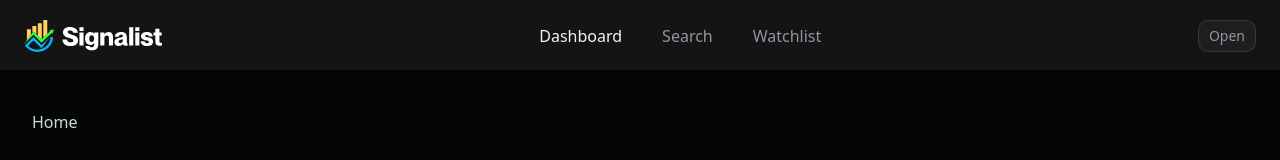
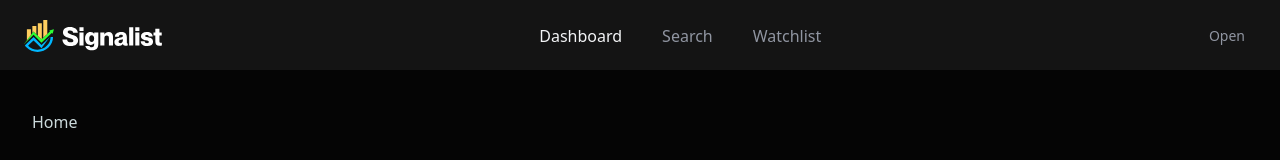
Before and after one commit to Martinb-ux/Stock, a Next.js app: page / in a window 1280 px wide. Shown: the top 160 px of the page. Built offline with nearby package versions, Linux system fonts and the light colour scheme.

Commit message:
add classname for items-center gap-3 text gray

```diff
--- a/components/UserDropdown.tsx
+++ b/components/UserDropdown.tsx
@@ -19,10 +19,12 @@ const UserDropdown = () => {
         router.push("/sign-in");
     }
 
+    const user = { name: 'John', email: 'battumartindavid@gmail.com' };
+
     return (
         <DropdownMenu>
             <DropdownMenuTrigger asChild>
-                <Button variant="outline">Open</Button>
+                <Button variant="ghost" className="flex items-center gap-3 text-gray-4 hover:text-yellow-500">Open</Button>
             </DropdownMenuTrigger>
             <DropdownMenuContent>
                 <DropdownMenuGroup>
```
